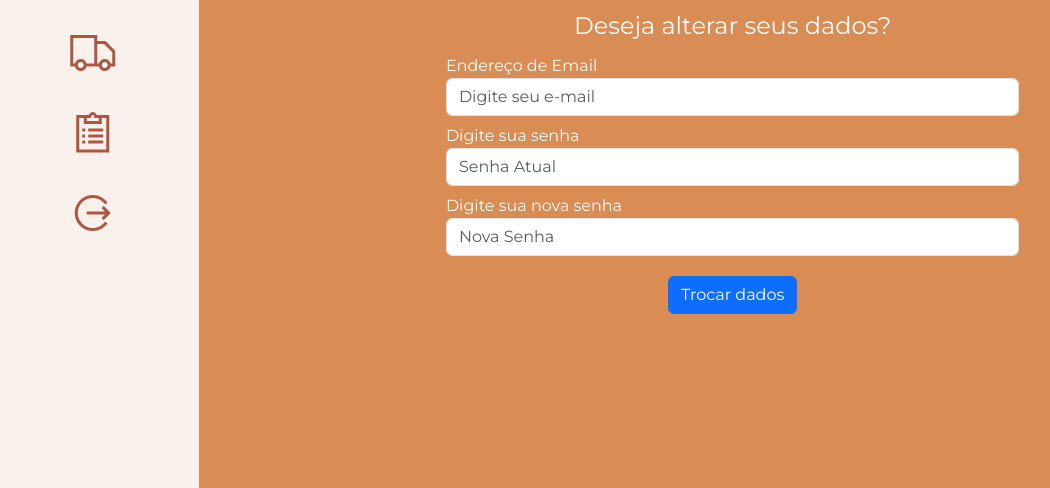
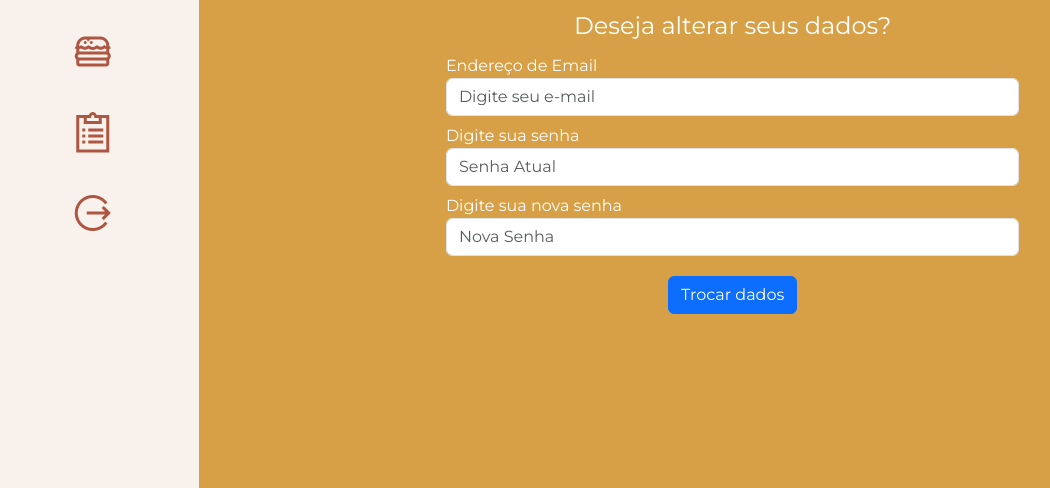
Before and after one commit to TrezzeIohan/vila-da-crianca, a plain HTML site: page perfil.html in a window 1280 px wide. Shown: the part 312-800 px from the top of the page, without its empty margins (14-1064 px from the left). Drawn offline with Linux system fonts and the light colour scheme.

Commit message:
Mudanças visuais

```diff
--- a/assets/css/custom-style.css
+++ b/assets/css/custom-style.css
@@ -47,6 +47,10 @@
     background-color: #7E955B !important;
 }
 
+.bg-amarelo{
+    background-color: #D7A047;
+}
+
 .cor-laranja{
     color: #D98C53;
 }
--- a/perfil.html
+++ b/perfil.html
@@ -19,7 +19,7 @@
 <body class="bg-laranja p-0">
 
     <div class="container-fluid d-flex flex-column justify-content-center align-items-center p-0">
-        <div class="row w-100 d-flex flex-row bg-laranja">
+        <div class="row w-100 d-flex flex-row bg-amarelo">
 
             <div class="col-2 d-sm-flex d-md-flex d-lg-flex d-flex flex-column bg-shell p-3 align-items-center vh-100">
 
@@ -28,12 +28,12 @@
 
                 <p class="cor-pbr text-center p-1 bold">Olá, "FULANO"</p>
                 <a href="./perfil.html"><i class="las la-3x la-portrait my-3 cor-pbr"></i></a>
-                <a href="./app.html"><i class="las la-3x la-truck-moving my-3 cor-pbr"></i></a>
+                <a href="./app.html"><i class="las la-3x la-hamburger my-3 cor-pbr"></i></a>
                 <a href="./registro.html"><i class="las la-3x la-clipboard-list my-3 cor-pbr"></i></a>
                 <a href="./index.html"><i class="las la-3x la-sign-out-alt my-3 cor-pbr"></i></a>
             </div>
 
-            <div class="col-10 d-flex justify-content-center align-items-center bg-laranja p-3 ">
+            <div class="col-10 d-flex justify-content-center align-items-center bg-amarelo p-3 ">
 
                 <div class="container-fluid p-0 d-flex justify-content-center">
                     <div class="row">
```
Also changed, not shown: app.html (+2 -2 lines), registro.html (+1 -1 lines).
